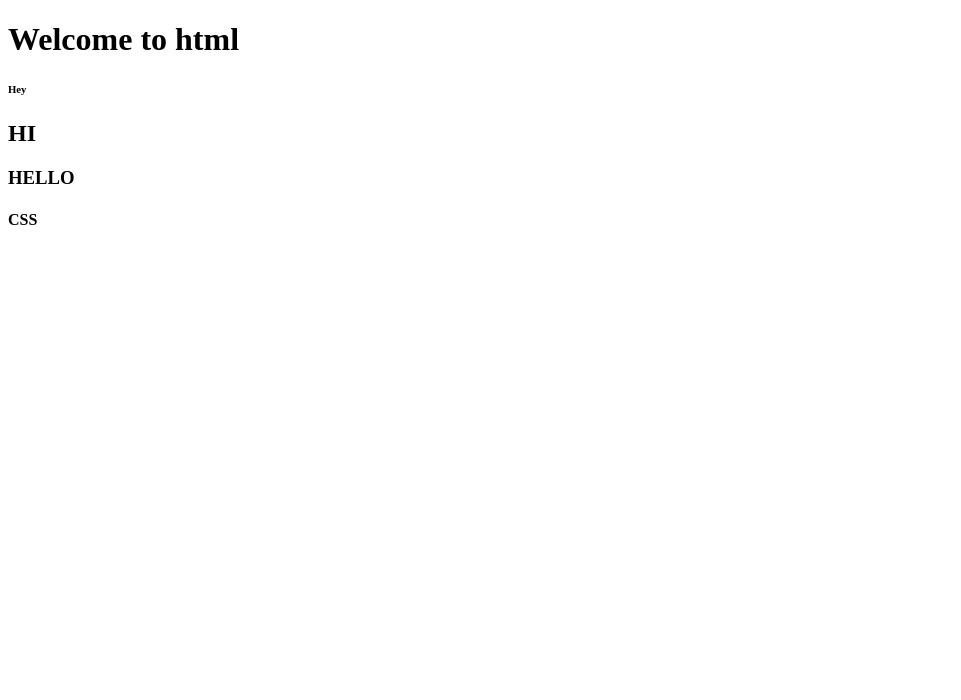
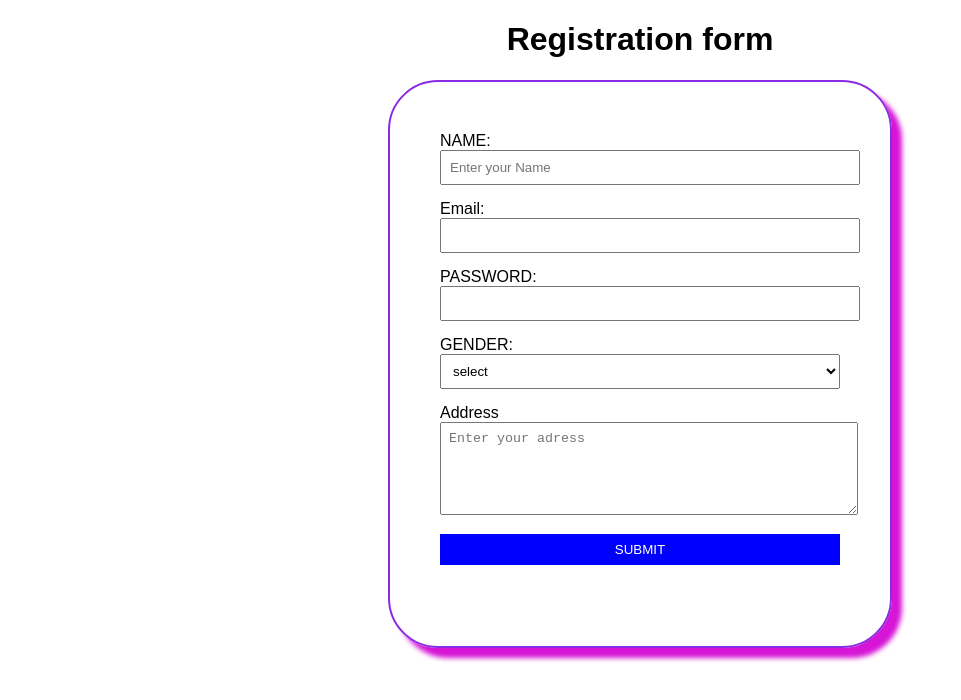
Before and after one commit to sunilchatti/FRONTEND_CLASS, a plain HTML site: page HTML/index.html in a window 1280 px wide. Shown: the whole page, without its empty margins (0-961 px from the left). Drawn offline with Linux system fonts and the light colour scheme.

Commit message:
Update index.html

```diff
--- a/HTML/index.html
+++ b/HTML/index.html
@@ -4,12 +4,77 @@
     <meta charset="UTF-8">
     <meta name="viewport" content="width=device-width, initial-scale=1.0">
     <title>Document</title>
+
+
+    <style>
+        h1{
+            text-align: center;
+        }
+        body{
+            font-family: Arial, Helvetica, sans-serif;
+            margin: 20px;
+        }
+
+        form{
+            max-width: 400px;
+            margin: auto;
+            padding: 50px;
+            border: 2px solid blueviolet;
+            border-radius: 50px;
+            box-shadow: 2px 2px 12px rgb(226, 7, 43);
+            -webkit-box-shadow: 10px 10px 5px 0px rgb(214, 21, 214, 1);
+            -moz-box-shadow: 10px 10px 5px 0px rgb(214, 21, 214, 1);
+            box-shadow: 10px 10px 5px 0px rgb(214, 21, 214, 1);
+        }
+
+        label{
+            display: block;
+            margin-top: 10px 0 5px;
+            border-radius: 5px;
+        }
+
+        input,textarea,select,button{
+            width: 100%;
+            padding: 8px;
+            margin-bottom: 15px;
+
+        }
+
+        button{
+            background-color: blue;
+            color: white;
+            border: none;
+            cursor: pointer;
+        }
+
+    </style>
 </head>
 <body>
-    <h1>Welcome to html</h1>
-    <h6>Hey</h6>
-    <h2>HI</h2>
-    <h3>HELLO</h3>
-    <H4>CSS</H4>
+    <h1>Registration form</h1>
+    <form action="">
+        <label for="name">NAME:</label>
+        <input type="text" id="name" name="name" placeholder="Enter your Name">
+
+        <label for="email">Email:</label>
+        <input type="email" id="name" name="email">
+
+        <label for="pasSword">PASSWORD:</label>
+        <input type="password" id="password" name="password">
+
+        <label for="gender">GENDER:</label>
+        <select name="gender" id="gender" required>
+            <option value="">select</option>
+            <option value="Male">Male</option>
+            <option value="Female">Female</option>
+        </select>
+
+        <label for="address">Address</label>
+        <textarea name="address" id="address" cols="10" rows="5" placeholder="Enter your adress"></textarea>
+
+        <button type="submit">SUBMIT</button>
+
+        <p id="errorAddress" class="error"></p>
+    </form>
+
 </body>
 </html>
```
